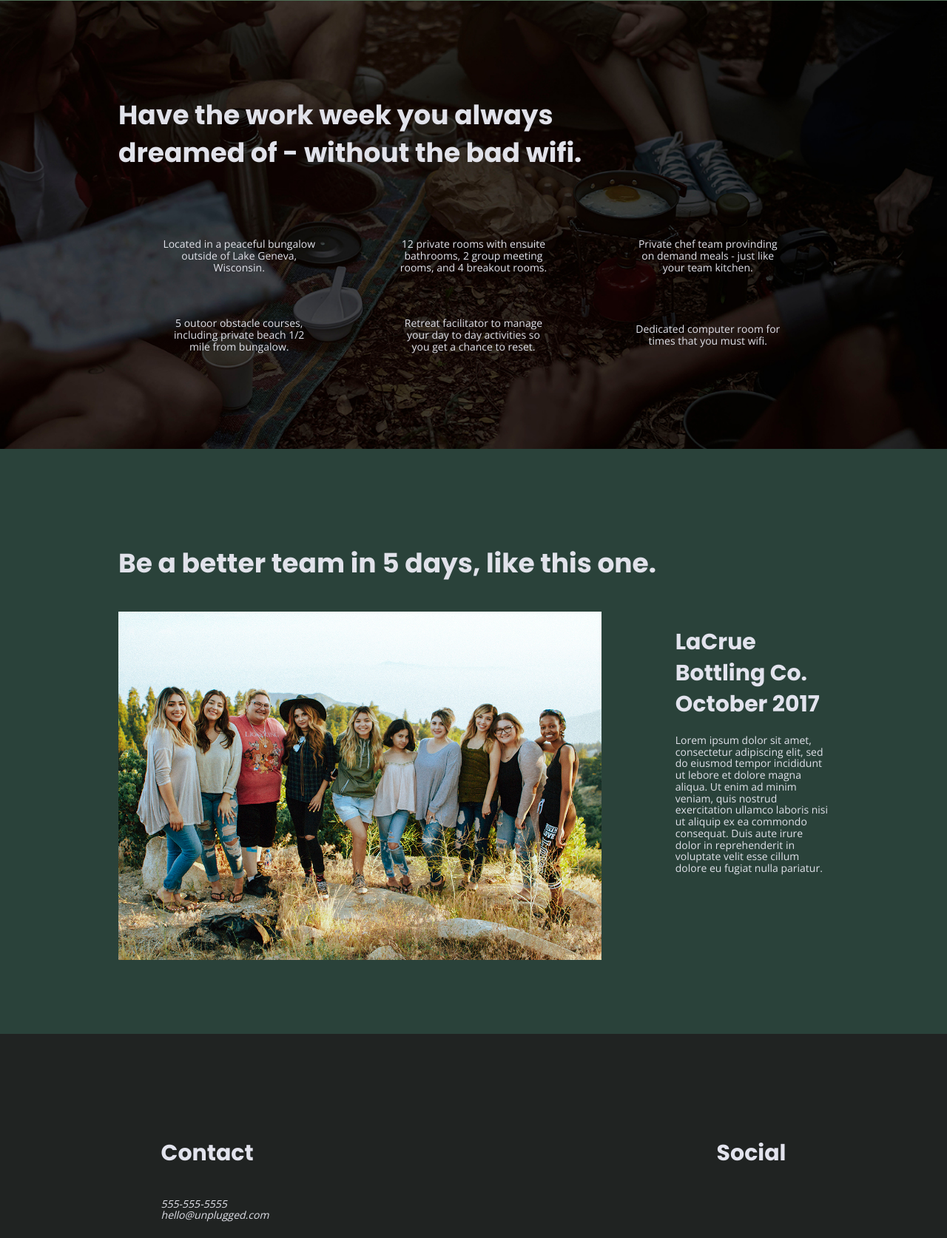
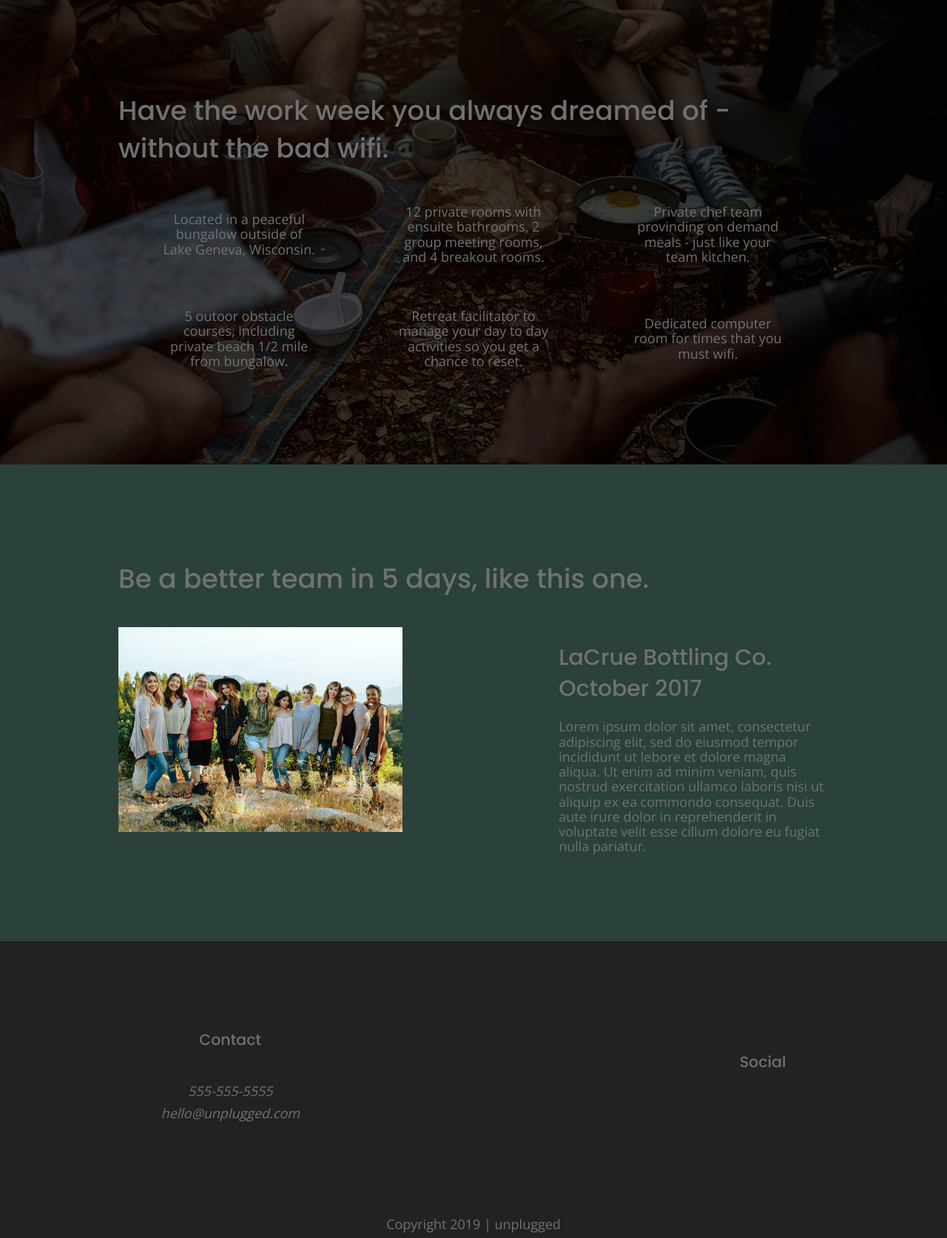
Before and after one commit to Paul-kav/unplugged-retreat, a website: page index.html in a window 1280 px wide. Shown: the part 1020-2694 px from the top of the page at 74% size. Drawn offline with nearby package versions, Linux system fonts and the light colour scheme; files whose address does not match are found by name.

Commit message:
Added more styles to css folder

```diff
--- a/css/main.css
+++ b/css/main.css
@@ -107,13 +107,13 @@
    body {
     font-family: 'Open Sans', sans-serif;
     font-size: 1em;
-    text-transform: none;
+    text-align: left;
+    color: #717174;
    }
 
    ul,
    ol {
     list-style-type: none;
-    line-height: auto;
    }
 
    a {
@@ -124,18 +124,18 @@
    h2 {
     font-family: 'Poppins', sans-serif;
     font-size: 2.25em;
-    color: #e1e2ea;
+    font-weight: 500;
    }
 
    h3,
    h4 {
     font-family: 'Poppins', sans-serif;
     font-size: 1.875em;
-    color: #e2e3ed;
+    font-weight: 500;
+    margin: 19px 0;
    }
 
    p {
-    color: #e1e2ea;
     line-height: 1.125em;
     font-size: 0.875em;
    }
@@ -150,13 +150,14 @@
    }
 
    address {
-    font-style: italic;
+    font-style: none;
    }
 
   .content-wrapper {
     width: 90%;
     margin: 50px 0;
   }
+
    /* -------- Base Header - Footer Styles --------*/
 
   header,
@@ -192,15 +193,18 @@
     width: 100%;
     height: 1px;
     margin: 10px 0 20px 0;
+    background: #3a3a3a;
   }
 
   header nav {
+    width: 60%;
+    font-size:
+    font-weight: 700;
+    text-transform: uppercase;
     display: flex;
     justify-content: space-around;
     align-items: center;
     flex-flow: row wrap;
-    width: 60%;
-
    }
 
   header nav ul {
@@ -209,7 +213,8 @@
     width: 100%;
   }
 
-   footer {
+  footer {
+     text-align: center;
      flex-direction: column;
    }
 
@@ -220,7 +225,7 @@
 
   footer .social-icons p {
     display: flex;
-    justify-content: space-around;
+    justify-content: center;
     align-items: center;
   }
 
@@ -497,16 +502,23 @@
     max-width: 640px;
     margin: 100px 0;
 }
+
+h2 {
+  font-size: 2.25em;
+  line-height: auto;
+}
+
+h3 {
+  font-size: 1.5em;
+}
   /* Header */
   header {
-    display: flex;
     justify-content: space-around;
-    text-transform: uppercase;
+    padding: 28px;
   }
 
   header .content-wrapper {
     width: 100%;
-    display: flex;
     justify-content: space-between;
   }
 
@@ -531,12 +543,16 @@
   .hero-area {
     min-height: 600px;
   }
+
+  .hero-area h1 {
+    font-size: 3em;
+  }
   /* Aside */
   aside .content-wrapper {
     margin: 50px 0;
     display: flex;
     justify-content: space-between;
-    flex-flow: row;
+    flex-flow: row wrap;
   }
 
   aside .content-wrapper .form-description,
@@ -546,7 +562,9 @@
   }
 
   /* Features */
-
+  .features h2 {
+    margin-bottom: 20px;
+  }
   .features article {
     display: flex;
     justify-content: center;
@@ -560,13 +578,17 @@
   }
 
   /* Reviews */
-
   .reviews article {
     display: flex;
-    justify-content: flex-end;
+    justify-content: space-between;
   }
-  .reviews article div {
+  .reviews article div,
+  .reviews article figure {
     width: 40%;
+  }
+
+  .reviews h3 {
+    width: 90%;
   }
 
   /* Footer */
@@ -575,9 +597,11 @@
     margin: 100px 0;
   }
 
-  .footer-content {
+  footer .footer-content {
     display: flex;
     justify-content: space-between;
+    align-items: center;
+    flex-direction: row;
   }
 
   footer .contact {
@@ -586,6 +610,15 @@
 
   footer .copyright {
     width: 100%;
+  }
+
+  footer h4 {
+    font-size: 1.286em;
+    margin-bottom: 40px;
+  }
+
+  footer p {
+    line-height: 1.67;
   }
 
   footer .copyright {
@@ -597,6 +630,7 @@
   .mission-content {
     display: flex;
     justify-content: space-between;
+    align-items: center;
     padding-top: 20px;
   }
 
@@ -614,6 +648,10 @@
     align-items: flex-start;
   }
 
+  .contact-content h4 {
+    font-size: 1.5em;
+  }
+
 
   /* -------- FAQ Page --------*/
 
@@ -628,6 +666,12 @@
   .faq h2 {
     width: 100%;
   }
+
+  .faq h4,
+  .faq p {
+    font-size: 0.875em;
+    line-height: 1.125;
+  }
 }
 
 @media only screen and (min-width: 1200px) {
@@ -638,14 +682,32 @@
     max-width: 960px;
   }
 
+  header {
+    padding: 20px 0;
+  }
+
+  h2 {
+    font-size: 2.25em;
+  }
+
+  h3,
+  h4 {
+    font-size: 1.875em;
+  }
+
+  p {
+    font-size: 1.125em;
+  }
+
   /* Hero Area */
   .hero-area h1 {
-    width: 57%;
+    width: 80%;
+    font-size: 3.75em;
   }
 
   /* Aside */
   aside .content-wrapper {
-    justify-content: space-between;
+    justify-content: space-around;
   }
 
     aside .content-wrapper .form-description,
@@ -653,9 +715,13 @@
       width: 26%;
     }
 
+    .form-description p {
+      font-size: 1.125em;
+    }
+
     /* Features */
     .features h2 {
-      width: 66%;
+      width: 87%;
     }
 
     .features article {
@@ -665,6 +731,14 @@
     /* Reviews */
     .reviews article div {
       width: 38%;
+    }
+
+    .reviews h2 {
+
+    }
+
+    .reviews h4 {
+
     }
 
     /* -------- About Page --------*/
```
